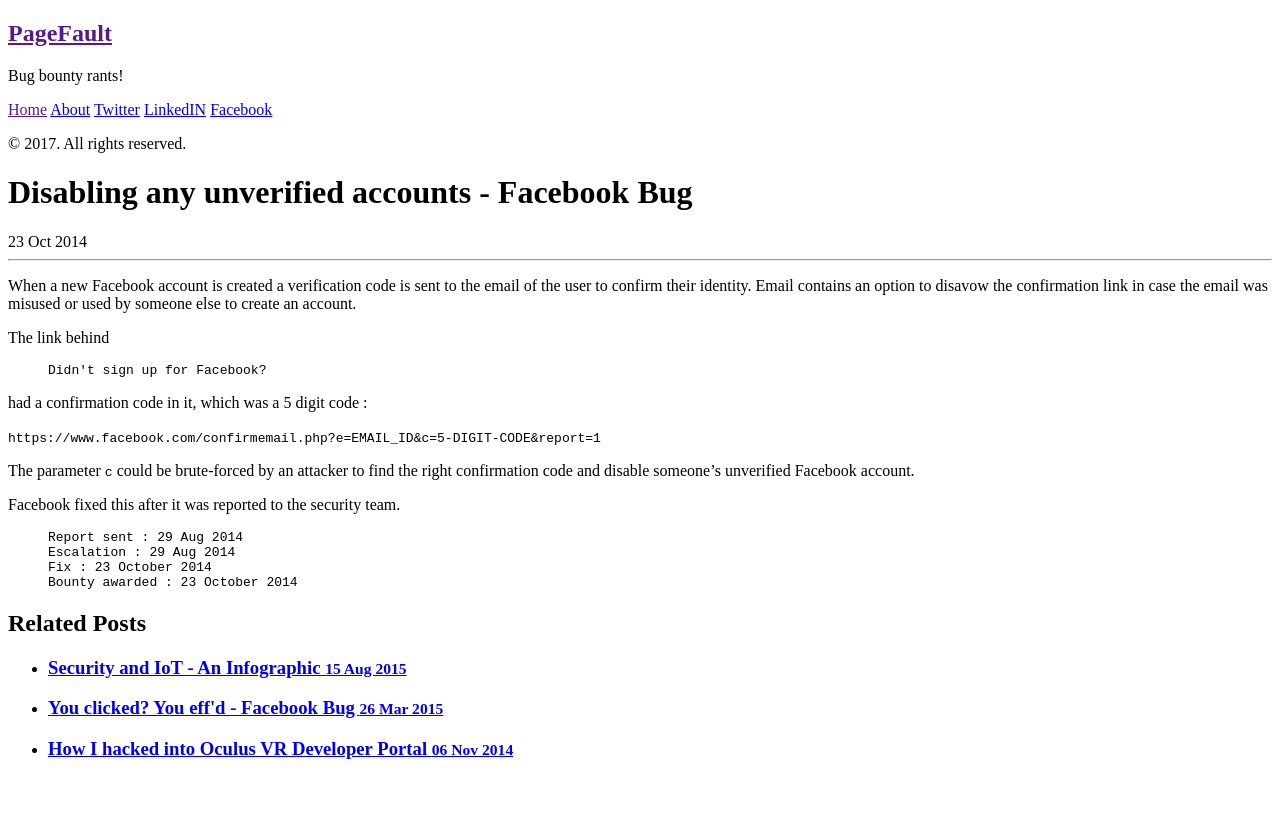
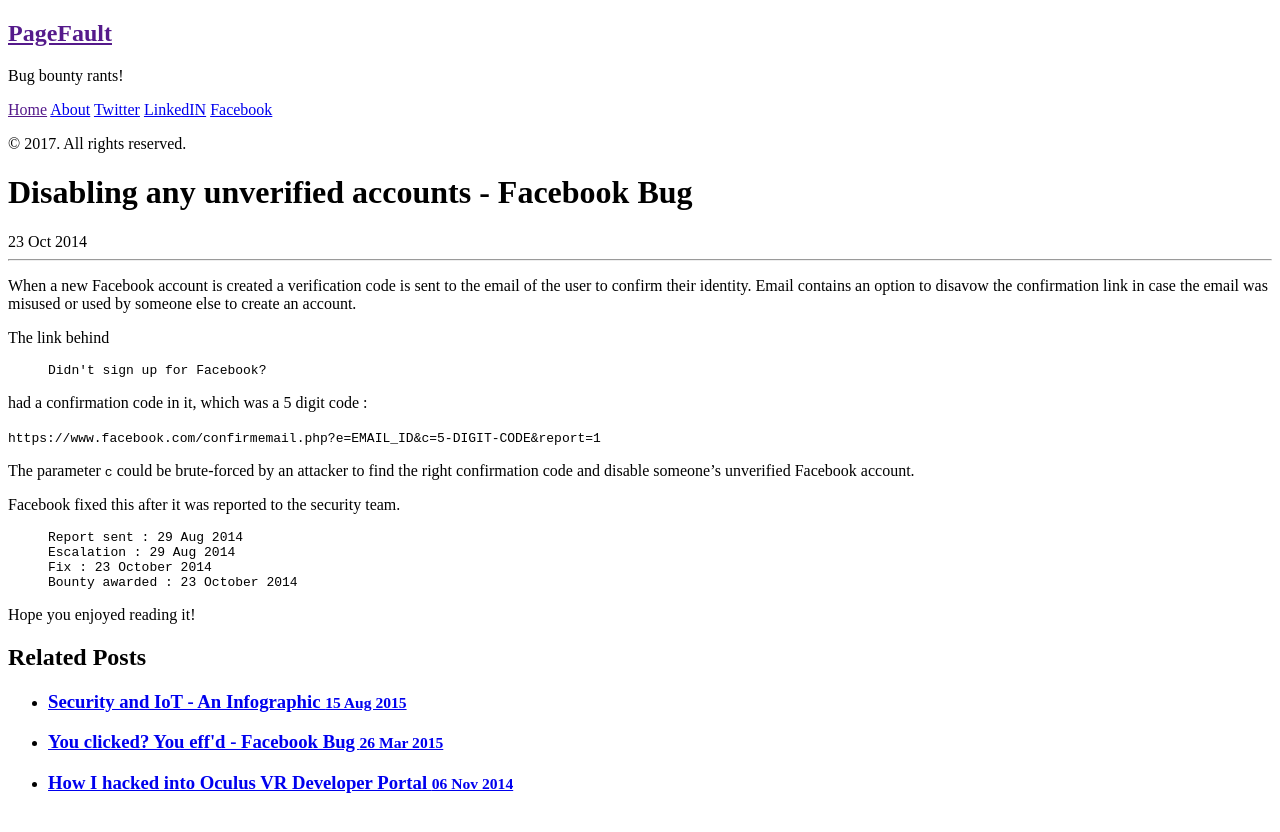
Before and after one commit to sahadnk72/sahadnk72.github.io, a Jekyll site: the page built from _posts/2014-10-23-disabling-fb-accounts.md, in a window 1280 px wide. Shown: the top 832 px of the page. Built offline with Jekyll 4.4.1, drawn with Linux system fonts in a browser that asks for light colours; Markdown is read by kramdown in place of the engine named in the settings.

Commit message:
Update 2014-10-23-disabling-fb-accounts.md

```diff
--- a/_posts/2014-10-23-disabling-fb-accounts.md
+++ b/_posts/2014-10-23-disabling-fb-accounts.md
@@ -25,3 +25,5 @@ Escalation : 29 Aug 2014
 Fix : 23 October 2014
 Bounty awarded : 23 October 2014
 {% endhighlight %}
+
+Hope you enjoyed reading it!
```
